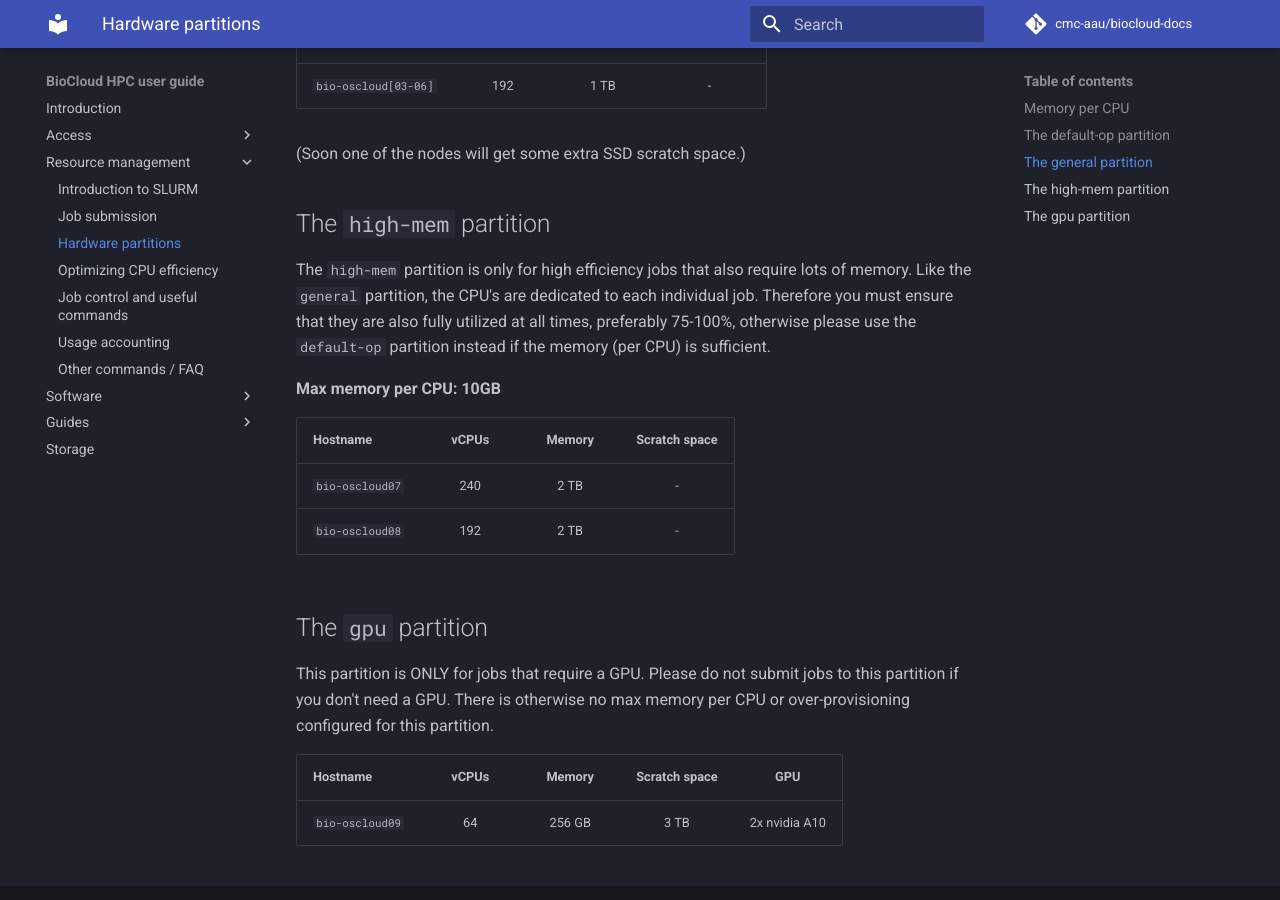
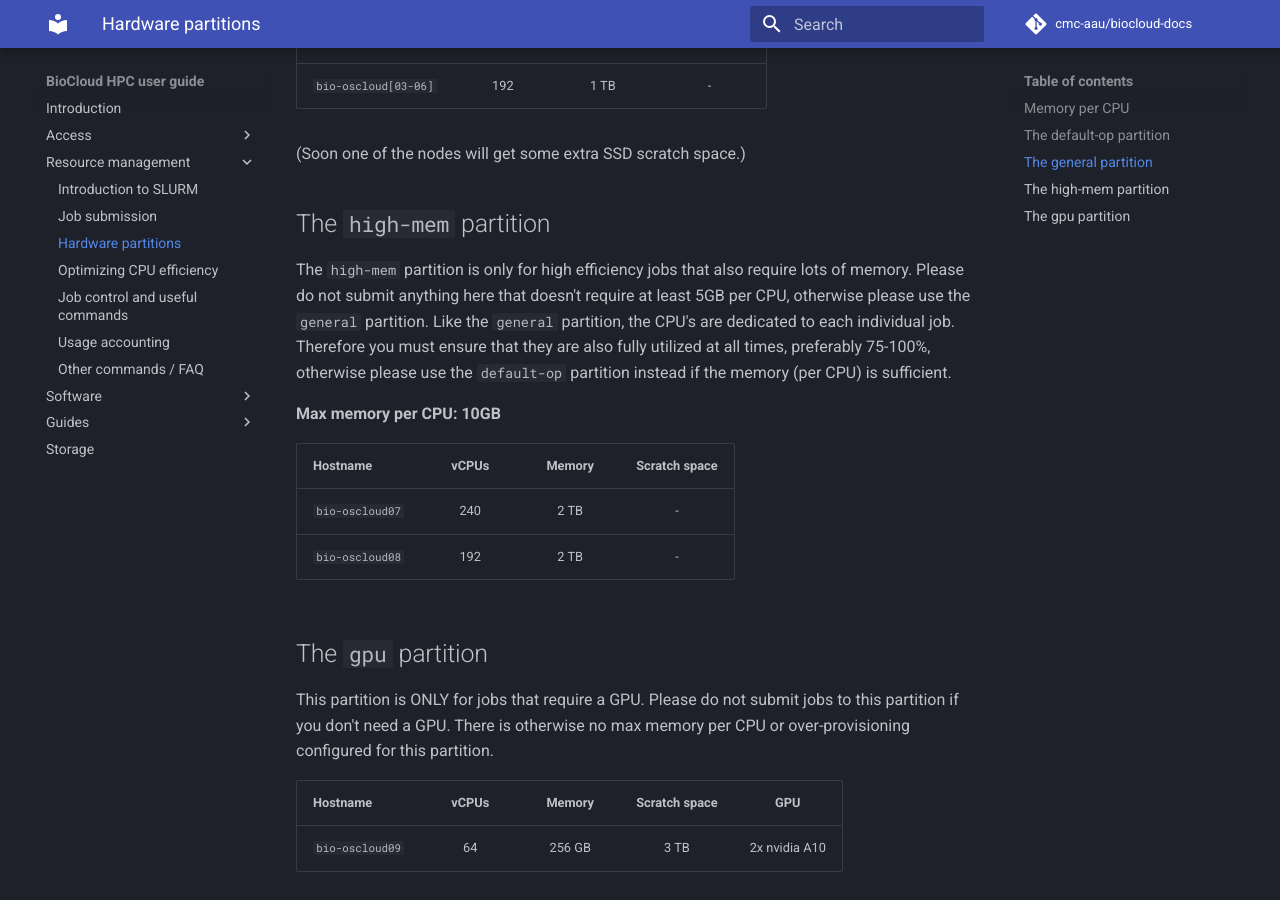
Before and after one commit to cmc-aau/hpc-docs, an MkDocs documentation site: the page built from docs/slurm/partitions.md, in a window 1280 px wide and 900 px high, scrolled down 1312 px. Built offline with MkDocs 1.6.1 and Material for MkDocs 9.7.7, drawn with Linux system fonts in a browser that asks for light colours; comment, search, counter and statistics services are not loaded.

Commit message:
high-mem note

```diff
--- a/docs/slurm/partitions.md
+++ b/docs/slurm/partitions.md
@@ -27,7 +27,7 @@ The `general` partition is for high efficiency jobs only, since the CPU's are no
 (Soon one of the nodes will get some extra SSD scratch space.)
 
 ## The `high-mem` partition
-The `high-mem` partition is only for high efficiency jobs that also require lots of memory. Like the `general` partition, the CPU's are dedicated to each individual job. Therefore you must ensure that they are also fully utilized at all times, preferably 75-100%, otherwise please use the `default-op` partition instead if the memory (per CPU) is sufficient.
+The `high-mem` partition is only for high efficiency jobs that also require lots of memory. Please do not submit anything here that doesn't require at least 5GB per CPU, otherwise please use the `general` partition. Like the `general` partition, the CPU's are dedicated to each individual job. Therefore you must ensure that they are also fully utilized at all times, preferably 75-100%, otherwise please use the `default-op` partition instead if the memory (per CPU) is sufficient.
 
 **Max memory per CPU: 10GB**
 
```
